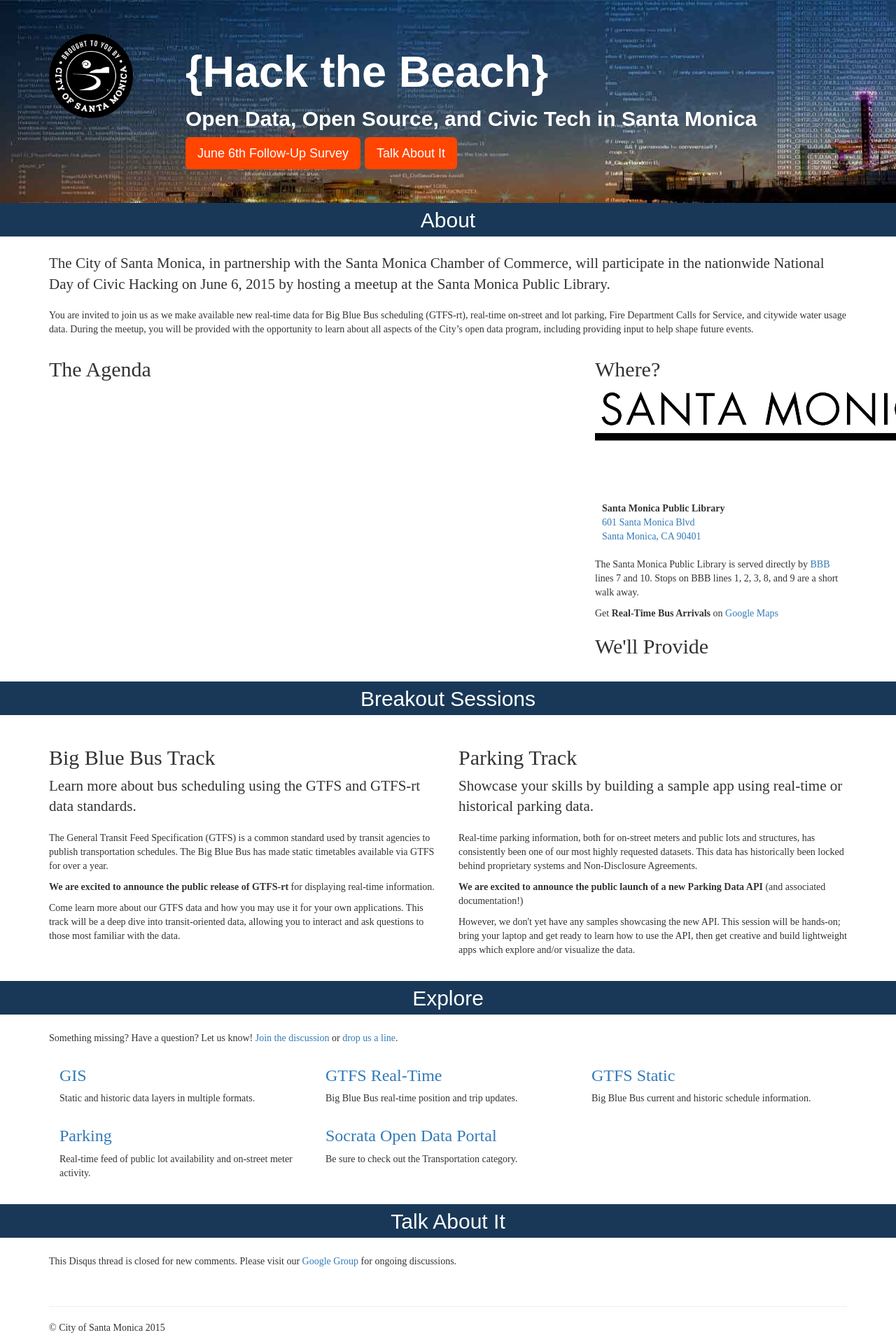
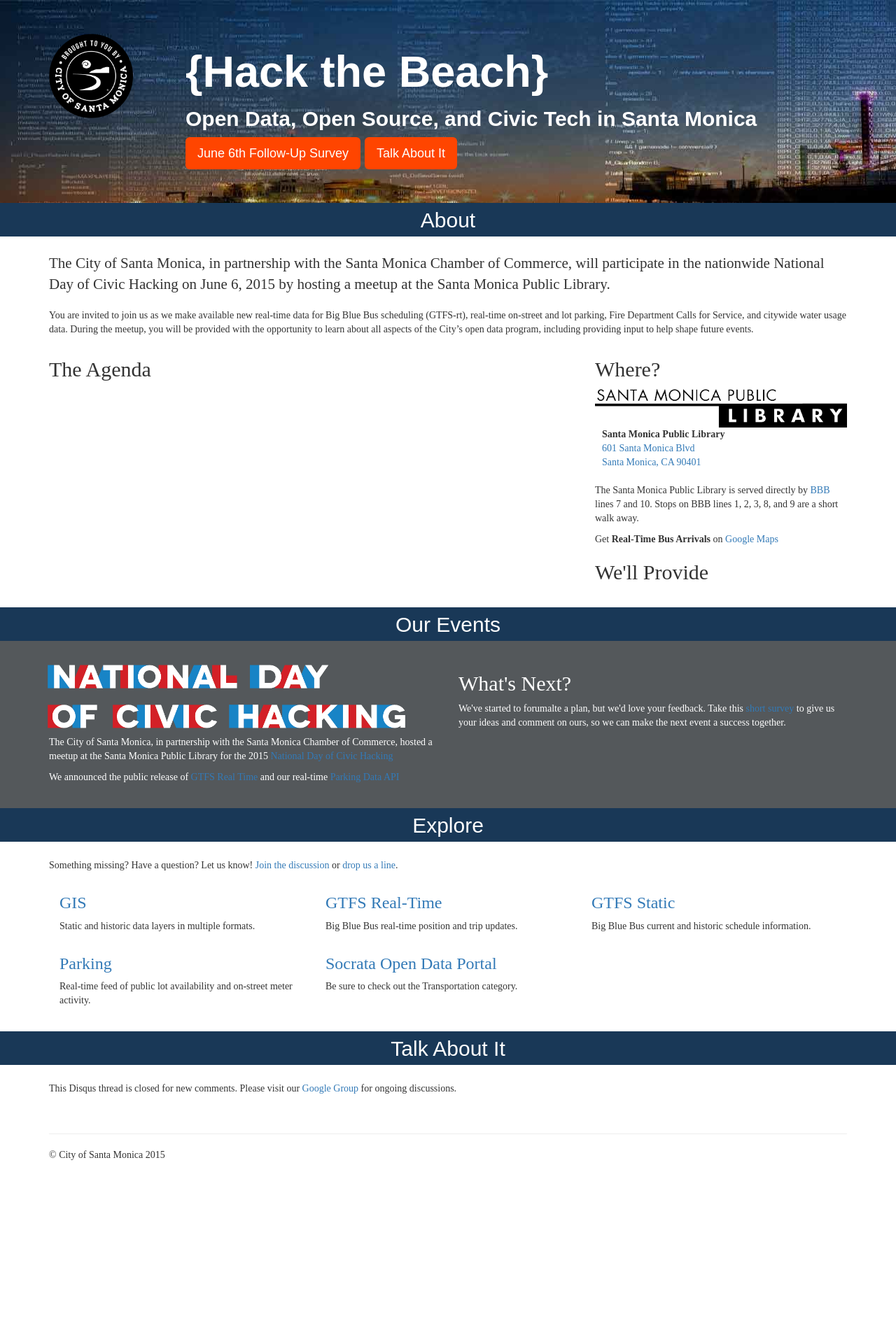
Before and after one commit to CityofSantaMonica/hackthebeach, a Jekyll site: the page built from index.html, in a window 1280 px wide. Shown: the whole page at 70% size. Built offline with Jekyll 4.4.1, drawn with Linux system fonts in a browser that asks for light colours; nearby versions of some CDN libraries; comment, search, counter and statistics services are not loaded; after the commit the page ends 1671 px from its top, so only the background shows below that.

Commit message:
past/upcoming events section

```diff
--- a/_data/layout.yaml
+++ b/_data/layout.yaml
@@ -2,9 +2,9 @@
   header:
     text: About
 
-- name: tracks
+- name: events
   header:
-    text: Breakout Sessions
+    text: Our Events
 
 - name: data
   header:
--- /dev/null
+++ b/_includes/events.html
@@ -0,0 +1,12 @@
+<div class="row">
+  <div class="col-md-6">
+    <a href="http://hackforchange.org/" target="_blank"><img class="ndoch" alt="National Day of Civic Hacking" src="../assets/ndochlogo.png" /></a>
+    <h2 class="sr-only">June 6, 2015: National Day of Civic Hacking</h2>
+    <p>The City of Santa Monica, in partnership with the Santa Monica Chamber of Commerce, hosted a meetup at the Santa Monica Public Library for the 2015 <a href="http://hackforchange.org/" target="_blank">National Day of Civic Hacking</a></p>
+    <p>We announced the public release of <a href="http://gtfs.bigbluebus.com" target="_blank">GTFS Real Time</a> and our real-time <a href="https://parking.api.smgov.net" target="_blank">Parking Data API</a></p>
+  </div>
+  <div class="col-md-6">
+    <h2>What's Next?</h2>
+    <p>We've started to forumalte a plan, but we'd love your feedback. Take this <a href="" target="_blank">short survey</a> to give us your ideas and comment on ours, so we can make the next event a success together.</p>
+  </div>
+</div>
--- a/_includes/tracks.html
+++ /dev/null
@@ -1,23 +0,0 @@
-<div class="row">
-  <div class="col-md-6">
-    <h2>Big Blue Bus Track</h2>
-    <p class="lead">Learn more about bus scheduling using the GTFS and GTFS-rt data standards.</p>
-    <p>The General Transit Feed Specification (GTFS) is a common standard used by transit agencies to publish transportation schedules. The Big Blue Bus has made static timetables available via GTFS for over a year.</p>
-    <p><strong>We are excited to announce the public release of GTFS-rt</strong> for displaying real-time information.</p>
-    <p>Come learn more about our GTFS data and how you may use it for your own applications. This track will be a deep dive into transit-oriented data, allowing you to interact and ask questions to those most familiar with the data.
-    </p>
-  </div>
-  <div class="col-md-6">
-    <h2>Parking Track</h2>
-    <p class="lead">Showcase your skills by building a sample app using real-time or historical parking data.</p>
-    <p>
-      Real-time parking information, both for on-street meters and public lots and structures, has consistently been one of our most highly requested datasets. This data has historically been locked behind proprietary systems and Non-Disclosure Agreements.
-    </p>
-    <p>
-      <strong>We are excited to announce the public launch of a new Parking Data API</strong> (and associated documentation!)
-    </p>
-    <p>
-      However, we don't yet have any samples showcasing the new API. This session will be hands-on; bring your laptop and get ready to learn how to use the API, then get creative and build lightweight apps which explore and/or visualize the data.
-    </p>
-  </div>
-</div>
--- a/css/main.scss
+++ b/css/main.scss
@@ -19,6 +19,10 @@
     color: $darkgray;
   }
 }
+
+img { max-width: 100%; }
+
+img.ndoch { margin-left: -#{$spacer * 1.5 } }
 
 .jumbotron {
   background: url('../assets/hero.jpg') no-repeat top left;
@@ -71,11 +75,6 @@
   padding: #{$spacer / 2} 0;
   height: #{$spacer * 3};
 
-  i {
-    @include largeIcon();
-    width: 100%;
-  }
-
   h2 {
     width: 100%;
     margin: 0;
@@ -85,12 +84,13 @@
   &.data {
     margin-top: 0;
   }
-
-  &.contest{
-    margin-bottom: 0;
-  }
 }
 
 .section {
   padding: $sectionSpacer 0;
 }
+
+div.section.events {
+  background-color: #54585b;
+  color: #fff;
+}
```
Also changed, not shown: assets/ndochlogo.png (added).
